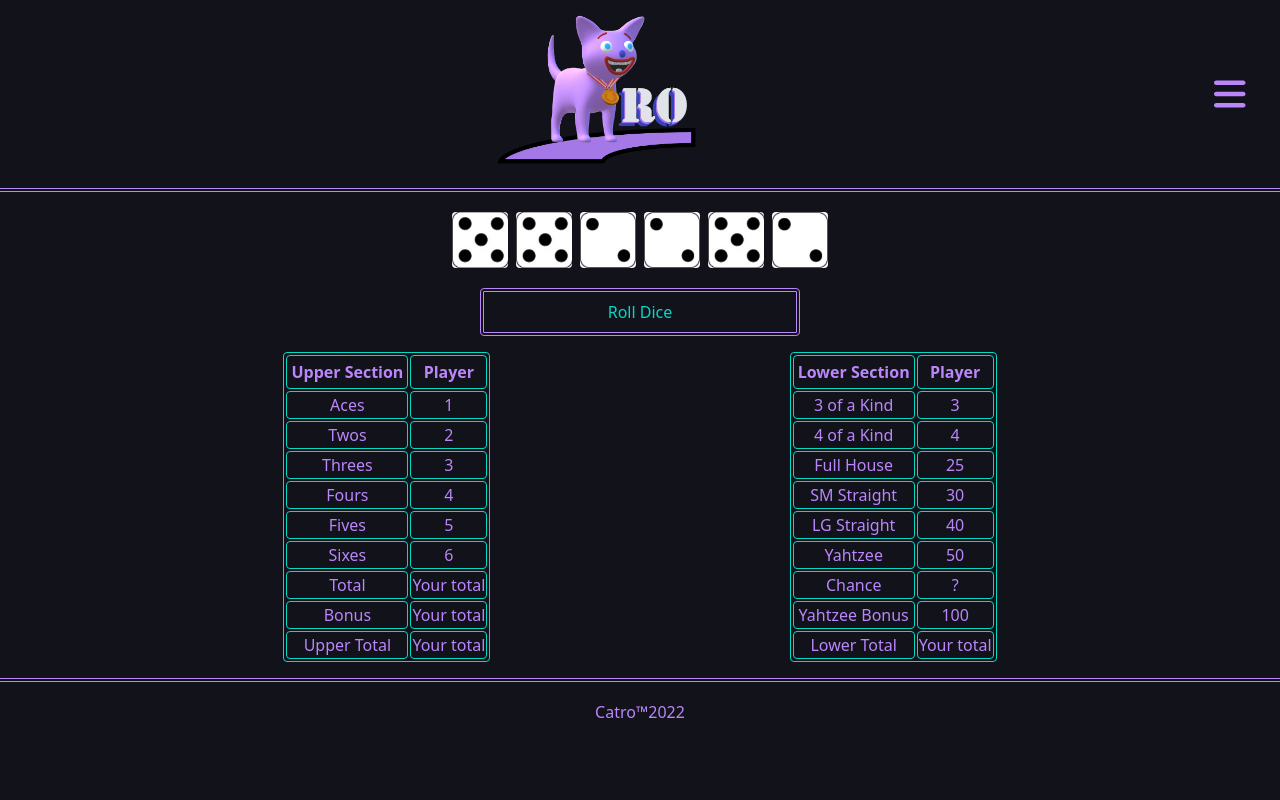
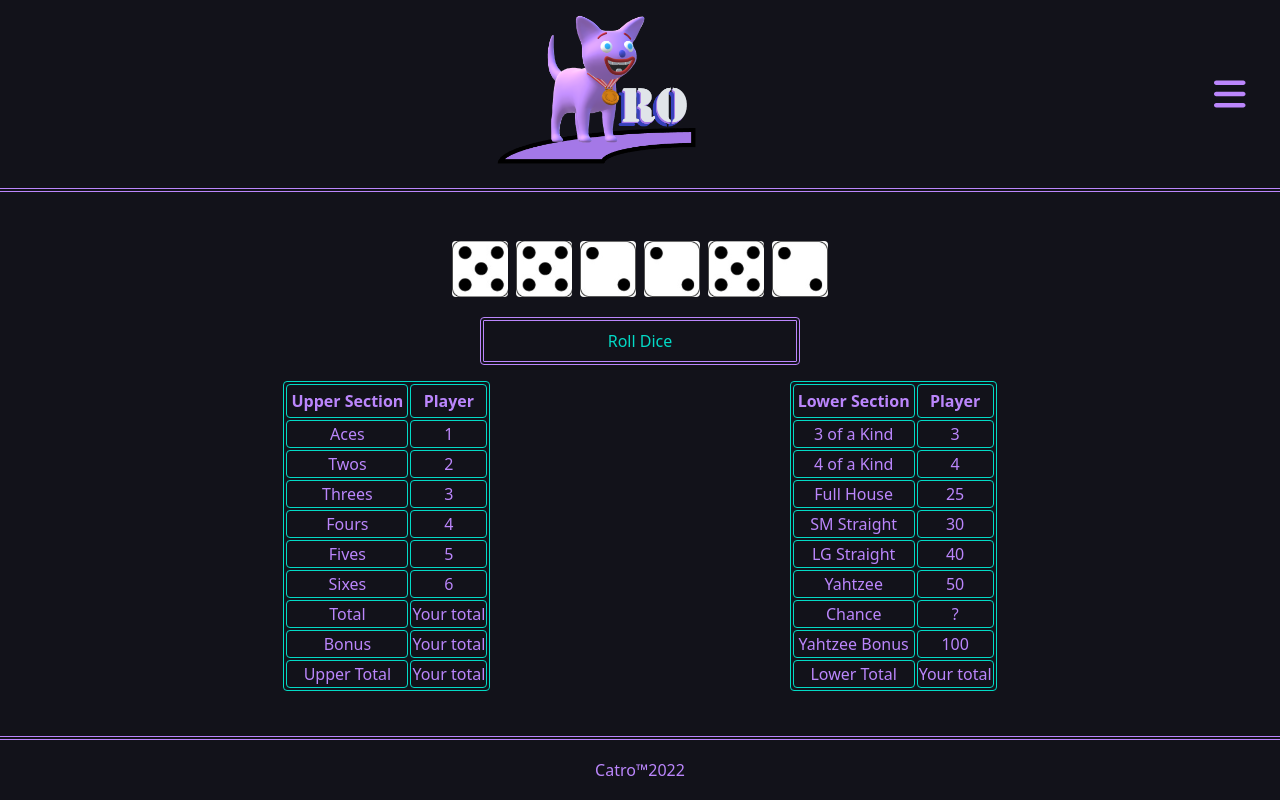
Before and after one commit to JoelKovalcson/Catro-Gaming, a React (Create React App) app in the folder client/: page /yahtzee in a window 1280 px wide. Built offline with nearby package versions, Linux system fonts and the light colour scheme; what tw-elements would draw is missing.

Commit message:
Fixed footer being funky, and spread out content when there's room

```diff
--- a/client/src/App.js
+++ b/client/src/App.js
@@ -38,7 +38,11 @@ function App() {
   return (
 		<ApolloProvider client={client}>
 			<Router>
+				<div className='grid content-between h-screen'>
+					<div>
 						<Header/>
+					</div>
+					<div>
 						<Switch>
 							<Redirect from="/" to="/login" exact/>
 							<Route exact path="/login" component={SignUp}/>
@@ -51,7 +55,11 @@ function App() {
 
 							<Route component={Homepage}/>
 						</Switch>
+					</div>
+					<div>
 						<Footer/>
+					</div>
+				</div>
 			</Router>
 		</ApolloProvider>
   );
```
Lines whose indentation alone changed are shown as unchanged.
